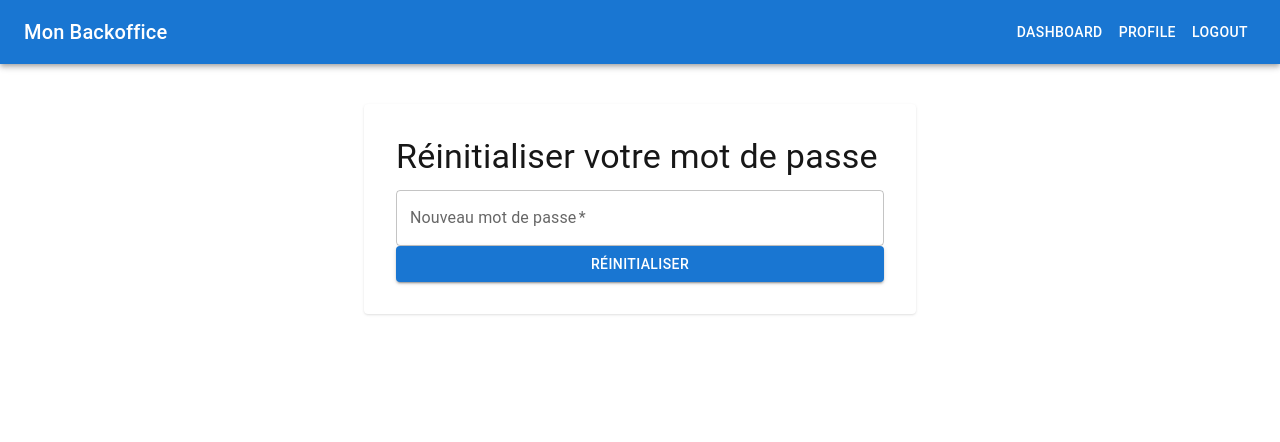
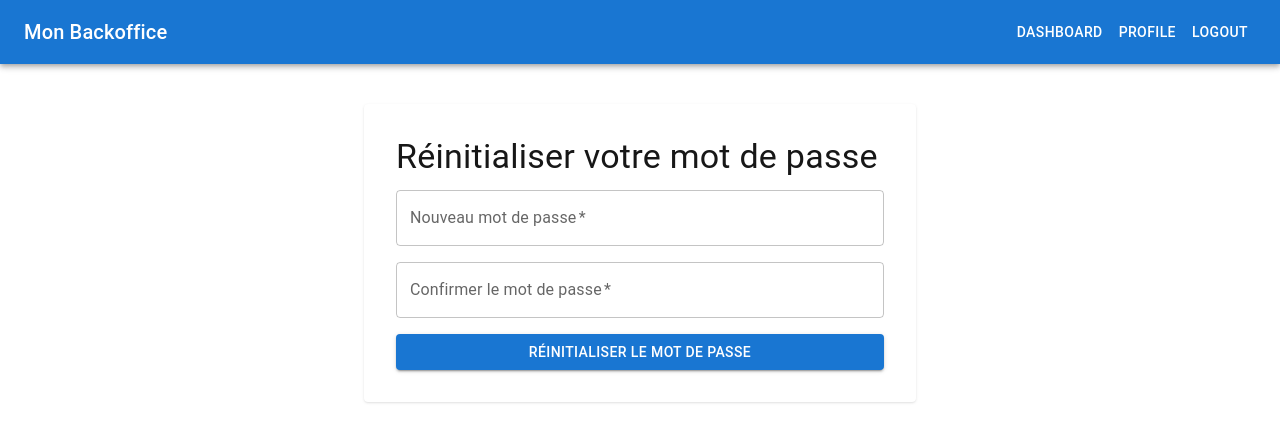
Before and after one commit to GabsBaquie/admin-frontend, a Next.js app: page /reset-password/1 in a window 1280 px wide. Shown: the top 442 px of the page. Built offline with nearby package versions, Linux system fonts and the light colour scheme.

Commit message:
Refactor reset password page and token-specific reset password page

```diff
--- a/app/reset-password/[token]/page.tsx
+++ b/app/reset-password/[token]/page.tsx
@@ -1,26 +1,51 @@
+// app/reset-password/[token]/page.tsx
 "use client";
+
 import { useState } from "react";
 import axiosInstance from "@/app/utils/axiosInstance";
 import { Box, Button, Container, TextField, Typography } from "@mui/material";
-import { useRouter } from "next/router";
+import { useRouter, useParams } from "next/navigation"; // Utiliser next/navigation
 
 const ResetPassword: React.FC = () => {
   const [newPassword, setNewPassword] = useState("");
+  const [confirmPassword, setConfirmPassword] = useState("");
   const [message, setMessage] = useState<string | null>(null);
+  const [error, setError] = useState<string | null>(null);
+  const [isSubmitting, setIsSubmitting] = useState(false);
   const router = useRouter();
-  const { token } = router.query; // Récupérer le token depuis l'URL
+  const params = useParams();
+  const token = params.token;
 
   const handleSubmit = async (e: React.FormEvent) => {
     e.preventDefault();
+    setIsSubmitting(true);
+    setError(null);
+    setMessage(null);
+
+    if (newPassword !== confirmPassword) {
+      setError("Les mots de passe ne correspondent pas.");
+      setIsSubmitting(false);
+      return;
+    }
+
     try {
       await axiosInstance.put("/auth/reset-password", { token, newPassword });
       setMessage("Mot de passe réinitialisé avec succès !");
+      // Rediriger vers la page de connexion après un délai
+      setTimeout(() => {
+        router.push("/login");
+      }, 3000);
     } catch (error) {
       console.error(
-        "Erreur lors de la réinitialisation du mot de passe :",
+        "Erreur lors de la réinitialisation du mot de passe:",
         error
       );
-      setMessage("Erreur lors de la réinitialisation du mot de passe.");
+      setError(
+        error.response?.data?.message ||
+          "Erreur lors de la réinitialisation du mot de passe."
+      );
+    } finally {
+      setIsSubmitting(false);
     }
   };
 
@@ -31,7 +56,8 @@ const ResetPassword: React.FC = () => {
           Réinitialiser votre mot de passe
         </Typography>
         {message && <Typography color="primary">{message}</Typography>}
-        <form onSubmit={handleSubmit}>
+        {error && <Typography color="error">{error}</Typography>}
+        <form onSubmit={handleSubmit} className="space-y-4">
           <TextField
             label="Nouveau mot de passe"
             type="password"
@@ -39,9 +65,26 @@ const ResetPassword: React.FC = () => {
             value={newPassword}
             onChange={(e) => setNewPassword(e.target.value)}
             required
+            autoComplete="new-password"
           />
-          <Button type="submit" variant="contained" color="primary" fullWidth>
-            Réinitialiser
+          <TextField
+            label="Confirmer le mot de passe"
+            type="password"
+            fullWidth
+            value={confirmPassword}
+            onChange={(e) => setConfirmPassword(e.target.value)}
+            required
+            autoComplete="new-password"
+          />
+          <Button
+            type="submit"
+            variant="contained"
+            color="primary"
+            fullWidth
+            disabled={isSubmitting}>
+            {isSubmitting
+              ? "Réinitialisation..."
+              : "Réinitialiser le mot de passe"}
           </Button>
         </form>
       </Box>
```
